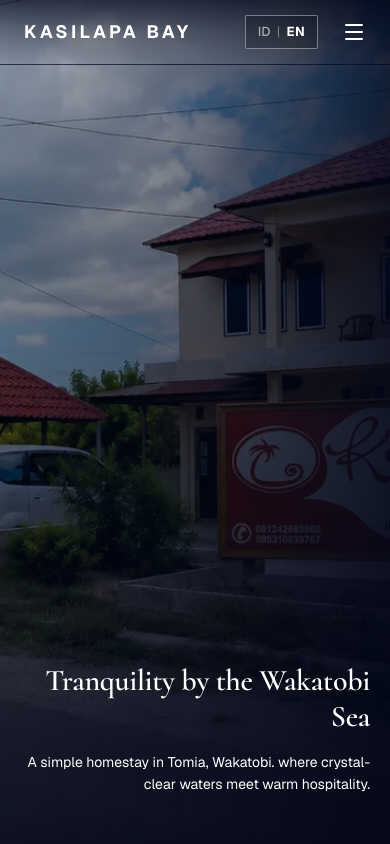
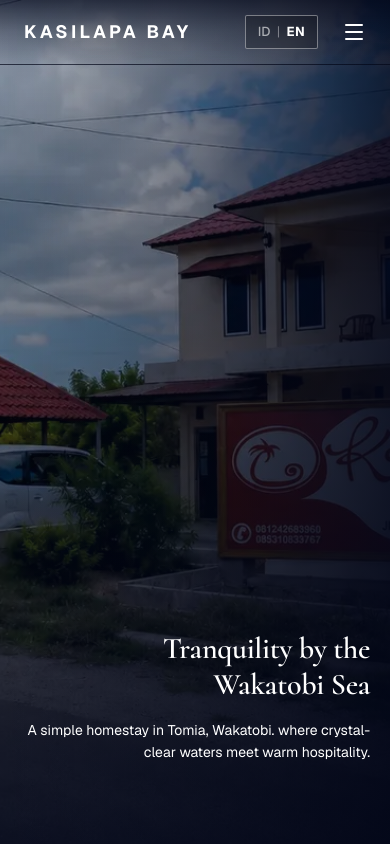
Before and after one commit to fahril168/website-kasilapa-bay, a Next.js app: page /en in a window 390 px wide. Shown: the top 844 px of the page. Built offline with nearby package versions, Linux system fonts and the light colour scheme.

Commit message:
feat(ui): break hero tagline into 2 lines on mobile and adjust vertical position for balanced layout

```diff
--- a/components/sections/HeroSection.tsx
+++ b/components/sections/HeroSection.tsx
@@ -18,7 +18,7 @@
       : "Hello, I'm interested in staying at Kasilapa Bay. Could you let me know about room availability?";
 
   return (
-    <section className="relative h-screen min-h-[600px] flex items-end md:items-center pb-12 sm:pb-16 md:pb-0">
+    <section className="relative h-screen min-h-[600px] flex items-end md:items-center pb-20 sm:pb-24 md:pb-0">
       {/* Background image */}
       <div className="absolute inset-0 bg-slate-900">
         <Image
@@ -43,7 +43,7 @@
           className="max-w-xl text-right flex flex-col items-end md:text-left md:items-start"
         >
           <h1
-            className="text-3xl sm:text-4xl md:text-5xl lg:text-6xl text-white leading-[1.1] mb-4 sm:mb-6 font-serif"
+            className="text-3xl sm:text-4xl md:text-5xl lg:text-6xl text-white leading-[1.15] mb-4 sm:mb-6 font-serif whitespace-pre-line"
             style={{ color: "#ffffff" }}
           >
             {dict.hero.tagline}
--- a/lib/i18n/dictionaries/en.json
+++ b/lib/i18n/dictionaries/en.json
@@ -12,7 +12,7 @@
     "contact": "Contact"
   },
   "hero": {
-    "tagline": "Tranquility by the Wakatobi Sea",
+    "tagline": "Tranquility by the\nWakatobi Sea",
     "subtitle": "A simple homestay in Tomia, Wakatobi. where crystal-clear waters meet warm hospitality.",
     "cta": "Book via WhatsApp"
   },
--- a/lib/i18n/dictionaries/id.json
+++ b/lib/i18n/dictionaries/id.json
@@ -12,7 +12,7 @@
     "contact": "Kontak"
   },
   "hero": {
-    "tagline": "Tenang di Tepi Laut Wakatobi",
+    "tagline": "Tenang di\nTepi Laut Wakatobi",
     "subtitle": "Penginapan sederhana di Pulau Tomia, Wakatobi. Tempat di mana laut jernih bertemu keramahan hangat.",
     "cta": "Pesan via WhatsApp"
   },
```
